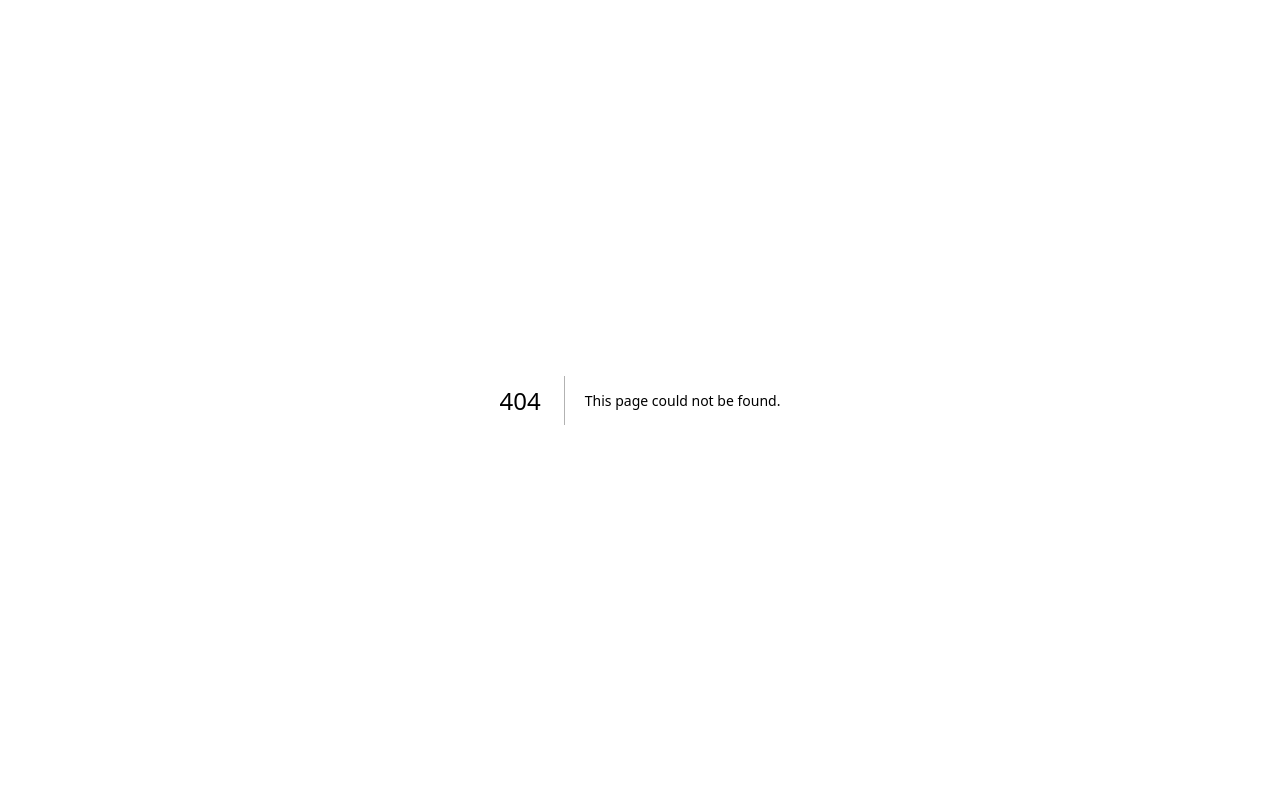
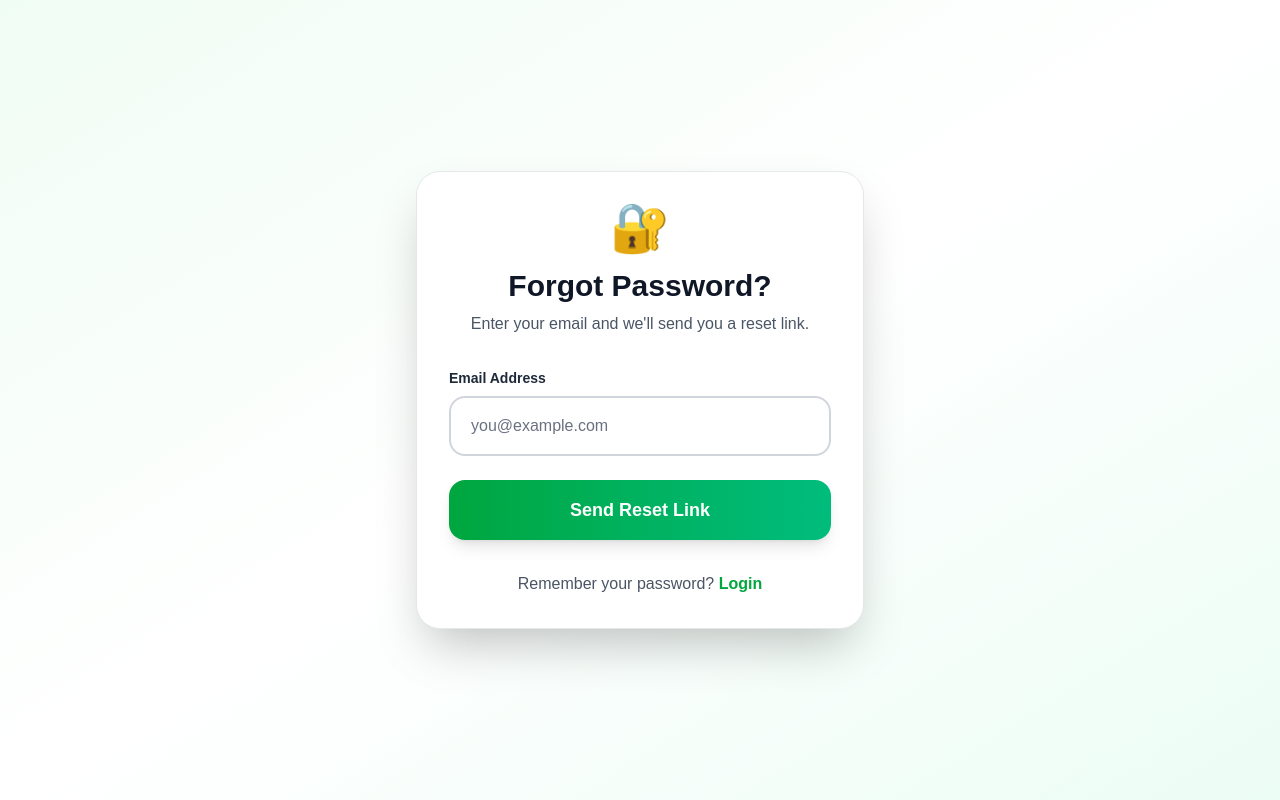
Before and after one commit to pinkkman/ecowheels, a Next.js app in the folder ev-showroom/: page /forgot-password in a window 1280 px wide. Before the commit this address had no page. Built offline with nearby package versions, Linux system fonts and the light colour scheme.

Commit message:
forgot pass

```diff
--- /dev/null
+++ b/ev-showroom/app/api/auth/forgot-password/route.ts
@@ -0,0 +1,115 @@
+import { NextResponse } from "next/server";
+import crypto from "crypto";
+
+import { connectDB } from "@/lib/db";
+import User from "@/models/User";
+import { redis } from "@/lib/redis";
+import { resend } from "@/lib/resend";
+
+export async function POST(req: Request) {
+    try {
+        await connectDB();
+
+        const { email } = await req.json();
+
+        if (!email) {
+            return NextResponse.json(
+                { success: false, message: "Email is required" },
+                { status: 400 }
+            );
+        }
+
+        const normalizedEmail = email.toLowerCase().trim();
+
+        const user = await User.findOne({
+            email: normalizedEmail,
+        });
+
+        // Don't reveal whether an account exists
+        if (!user) {
+            return NextResponse.json({
+                success: true,
+                message: "If an account exists, a reset email has been sent.",
+            });
+        }
+
+        // Generate secure random token
+        const rawToken = crypto.randomBytes(32).toString("hex");
+
+        // Hash token before storing it
+        const hashedToken = crypto
+            .createHash("sha256")
+            .update(rawToken)
+            .digest("hex");
+
+        // Store token for 15 minutes
+        await redis.set(
+            `password-reset:${hashedToken}`,
+            user._id.toString(),
+            { ex: 900 }
+        );
+
+        const resetUrl =
+            `${process.env.NEXTAUTH_URL}/reset-password?token=${rawToken}`;
+
+        const { error } = await resend.emails.send({
+            from: "EcoWheels <onboarding@resend.dev>",
+            to: [normalizedEmail],
+            subject: "Reset your EcoWheels password",
+            html: `
+        <h2>Reset your EcoWheels password</h2>
+
+        <p>You requested a password reset.</p>
+
+        <p>
+          Click the button below to create a new password.
+        </p>
+
+        <a
+          href="${resetUrl}"
+          style="
+            display:inline-block;
+            padding:12px 20px;
+            background:#16a34a;
+            color:white;
+            text-decoration:none;
+            border-radius:8px;
+          "
+        >
+          Reset Password
+        </a>
+
+        <p>This link expires in 15 minutes.</p>
+
+        <p>If you didn't request this, you can safely ignore this email.</p>
+      `,
+        });
+
+        if (error) {
+            console.error("Resend error:", error);
+
+            return NextResponse.json(
+                {
+                    success: false,
+                    message: "Could not send reset email",
+                },
+                { status: 500 }
+            );
+        }
+
+        return NextResponse.json({
+            success: true,
+            message: "If an account exists, a reset email has been sent.",
+        });
+    } catch (error) {
+        console.error("Forgot password error:", error);
+
+        return NextResponse.json(
+            {
+                success: false,
+                message: "Something went wrong",
+            },
+            { status: 500 }
+        );
+    }
+}
--- /dev/null
+++ b/ev-showroom/app/forgot-password/page.tsx
@@ -0,0 +1,113 @@
+"use client";
+
+import Link from "next/link";
+import { useState } from "react";
+
+export default function ForgotPasswordPage() {
+    const [email, setEmail] = useState("");
+    const [loading, setLoading] = useState(false);
+    const [message, setMessage] = useState("");
+    const [error, setError] = useState("");
+
+    const handleSubmit = async (e: React.FormEvent) => {
+        e.preventDefault();
+
+        setLoading(true);
+        setMessage("");
+        setError("");
+
+        try {
+            const res = await fetch("/api/auth/forgot-password", {
+                method: "POST",
+                headers: {
+                    "Content-Type": "application/json",
+                },
+                body: JSON.stringify({ email }),
+            });
+
+            const data = await res.json();
+
+            if (!res.ok) {
+                setError(data.message || "Something went wrong.");
+                return;
+            }
+
+            setMessage(
+                "If an account exists with this email, a reset link has been sent."
+            );
+        } catch {
+            setError("Something went wrong. Please try again.");
+        } finally {
+            setLoading(false);
+        }
+    };
+
+    return (
+        <div className="min-h-screen bg-gradient-to-br from-green-50 via-white to-emerald-50 flex items-center justify-center px-4">
+            <div className="w-full max-w-md rounded-3xl border border-gray-200 bg-white p-8 shadow-2xl">
+
+                <div className="mb-8 text-center">
+                    <div className="mb-4 text-5xl">🔐</div>
+
+                    <h1 className="text-3xl font-bold text-gray-900">
+                        Forgot Password?
+                    </h1>
+
+                    <p className="mt-2 text-gray-600">
+                        Enter your email and we&apos;ll send you a reset link.
+                    </p>
+                </div>
+
+                {error && (
+                    <div className="mb-5 rounded-xl border border-red-200 bg-red-50 px-4 py-3 text-sm font-medium text-red-600">
+                        {error}
+                    </div>
+                )}
+
+                {message && (
+                    <div className="mb-5 rounded-xl border border-green-200 bg-green-50 px-4 py-3 text-sm font-medium text-green-700">
+                        {message}
+                    </div>
+                )}
+
+                <form onSubmit={handleSubmit} className="space-y-6">
+
+                    <div>
+                        <label className="mb-2 block text-sm font-semibold text-gray-800">
+                            Email Address
+                        </label>
+
+                        <input
+                            type="email"
+                            placeholder="you@example.com"
+                            value={email}
+                            onChange={(e) => setEmail(e.target.value)}
+                            required
+                            className="w-full rounded-2xl border-2 border-gray-300 bg-white px-5 py-4 text-gray-900 placeholder:text-gray-500 outline-none transition focus:border-green-600 focus:ring-4 focus:ring-green-100"
+                        />
+                    </div>
+
+                    <button
+                        type="submit"
+                        disabled={loading}
+                        className="w-full rounded-2xl bg-gradient-to-r from-green-600 to-emerald-500 px-6 py-4 text-lg font-semibold text-white shadow-lg transition hover:shadow-xl disabled:cursor-not-allowed disabled:opacity-70"
+                    >
+                        {loading ? "Sending..." : "Send Reset Link"}
+                    </button>
+
+                </form>
+
+                <p className="mt-8 text-center text-gray-600">
+                    Remember your password?{" "}
+                    <Link
+                        href="/login"
+                        className="font-semibold text-green-600 hover:text-green-700"
+                    >
+                        Login
+                    </Link>
+                </p>
+
+            </div>
+        </div>
+    );
+}
--- /dev/null
+++ b/ev-showroom/lib/redis.ts
@@ -0,0 +1,6 @@
+import { Redis } from "@upstash/redis";
+
+export const redis = new Redis({
+    url: process.env.UPSTASH_REDIS_REST_URL!,
+    token: process.env.UPSTASH_REDIS_REST_TOKEN!,
+});
--- /dev/null
+++ b/ev-showroom/lib/resend.ts
@@ -0,0 +1,3 @@
+import {Resend} from "resend";
+
+export const resend=new Resend(process.env.API_KEY);
--- a/ev-showroom/package.json
+++ b/ev-showroom/package.json
@@ -11,6 +11,7 @@
   "dependencies": {
     "@google/genai": "^2.10.0",
     "@sparticuz/chromium": "^147.0.0",
+    "@upstash/redis": "^1.38.2",
     "axios": "^1.17.0",
     "bcryptjs": "^3.0.3",
     "cloudinary": "^2.10.0",
@@ -24,6 +25,7 @@
     "react": "19.2.4",
     "react-dom": "^19.2.4",
     "react-icons": "^5.6.0",
+    "resend": "^6.20.0",
     "router": "^2.2.0",
     "swiper": "^12.2.0"
   },
```
Also changed, not shown: 1 other file (tests, documents, lock files or other folders).
